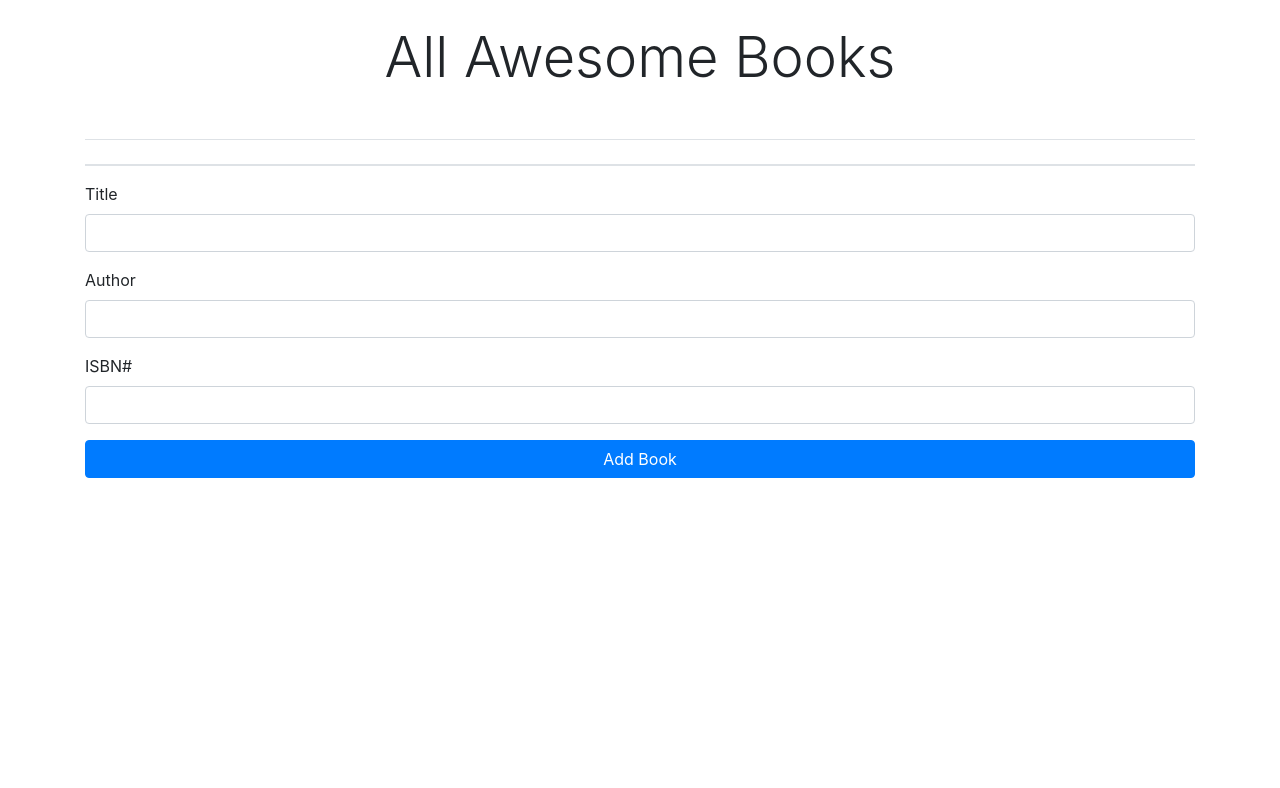
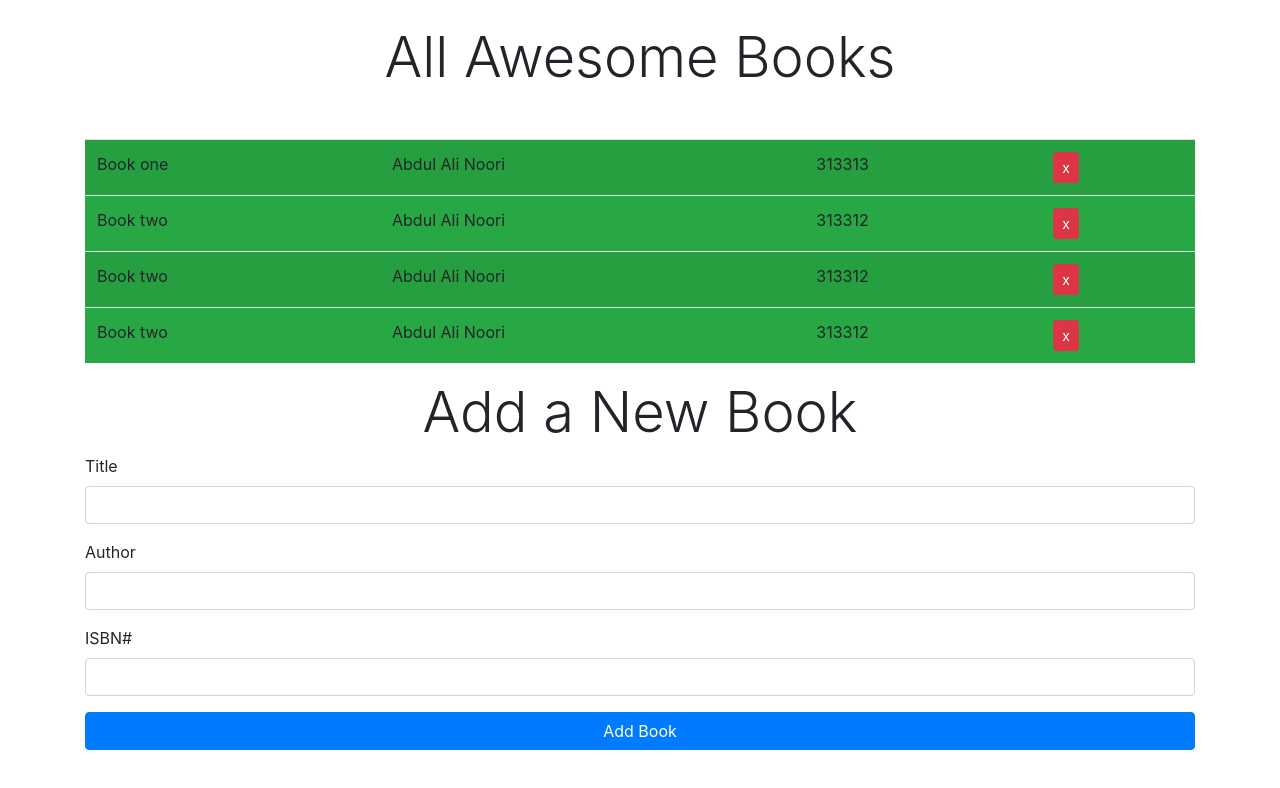
Before and after one commit to ab-noori/Awesome-Books, a plain HTML site: page index.html in a window 1280 px wide. Drawn offline with nearby package versions, Linux system fonts and the light colour scheme.

Commit message:
Apply add a new book feature.

```diff
--- a/class-scripts.js
+++ b/class-scripts.js
@@ -22,6 +22,16 @@ class UI {
               author: 'Abdul Ali Noori',
               isbn: '313312'
             },
+            {
+              title: 'Book two',
+              author: 'Abdul Ali Noori',
+              isbn: '313312'
+            },
+            {
+              title: 'Book two',
+              author: 'Abdul Ali Noori',
+              isbn: '313312'
+            },
         ];
 
         const books = storedBooks;
@@ -30,6 +40,49 @@ class UI {
     }
 
     static addBookToList(book){
+      const list = document.querySelector('#book-list');
 
+      const row = document.createElement('tr');
+
+      row.innerHTML = `
+        <td>${book.title}</td>
+        <td>${book.author}</td>
+        <td>${book.isbn}</td>
+        <td><a href="#" class="btn btn-danger btn-sm delete">x</a></td>
+      `;
+
+      list.appendChild(row);
+    }
+
+    static clearFields(){
+      document.querySelector('#title').value = '';
+      document.querySelector('#author').value = '';
+      document.querySelector('#isbn').value = '';
     }
 }
+
+// Store Class: Handle Storage
+
+// Event: Display Books
+document.addEventListener('DOMContentLoaded', UI.displayBooks);
+
+// Event: Add a book
+document.querySelector('#book-form').addEventListener('submit', (e) => {
+
+  // prevent default submit
+  e.preventDefault();
+
+  // get form values
+  const title = document.querySelector('#title').value;
+  const author = document.querySelector('#author').value;
+  const isbn = document.querySelector('#isbn').value;
+
+  // making object of Book class
+  const book = new Book(title, author, isbn);
+
+  // add book to UI
+  UI.addBookToList(book);
+
+  // clear fields
+  UI.clearFields();
+})
--- a/index.html
+++ b/index.html
@@ -4,7 +4,9 @@
     <meta charset="UTF-8">
     <meta http-equiv="X-UA-Compatible" content="IE=edge">
     <meta name="viewport" content="width=device-width, initial-scale=1.0">
-    <link rel="stylesheet" href="https://cdnjs.cloudflare.com/ajax/libs/font-awesome/6.3.0/css/all.min.css" integrity="sha512-SzlrxWUlpfuzQ+pcUCosxcglQRNAq/DZjVsC0lE40xsADsfeQoEypE+enwcOiGjk/bSuGGKHEyjSoQ1zVisanQ==" crossorigin="anonymous" referrerpolicy="no-referrer" />
+    <link rel="stylesheet" href="https://cdnjs.cloudflare.com/ajax/libs/font-awesome/6.3.0/css/all.min.css"
+        integrity="sha512-SzlrxWUlpfuzQ+pcUCosxcglQRNAq/DZjVsC0lE40xsADsfeQoEypE+enwcOiGjk/bSuGGKHEyjSoQ1zVisanQ=="
+        crossorigin="anonymous" referrerpolicy="no-referrer" />
     <link rel="stylesheet" href="https://bootswatch.com/3/superhero/bootstrap.min.css">
     <title>Awesome Books</title>
 </head>
@@ -12,17 +14,22 @@
     <main>
         <div class="container mt-4">
             <h1 class="display-4 text-center">All Awesome Books</h1>
-            <table class="table table-striped mt-5">
-                <thead>
+            <table class="table table-striped mt-5 bg-success">
+                <!-- <thead>
                   <tr>
                     <th></th>
                     <th></th>
                     <th></th>
                     <th></th>
                   </tr>
-                </thead>
-                <tbody id="book-list"></tbody>
+                </thead> -->
+                <tbody id="book-list">
+
+                </tbody>
             </table>
+
+            <h1 class="display-4 text-center">Add a New Book</h1>
+
             <form id="book-form">
                 <div class="form-group">
                     <label for="title">Title</label>
@@ -41,6 +48,6 @@
           </div>
     </main>
 
-      <script src="calss-scripts.js"></script>
+      <script src="class-scripts.js"></script>
 </body>
 </html>
```
Lines whose indentation alone changed are shown as unchanged.
